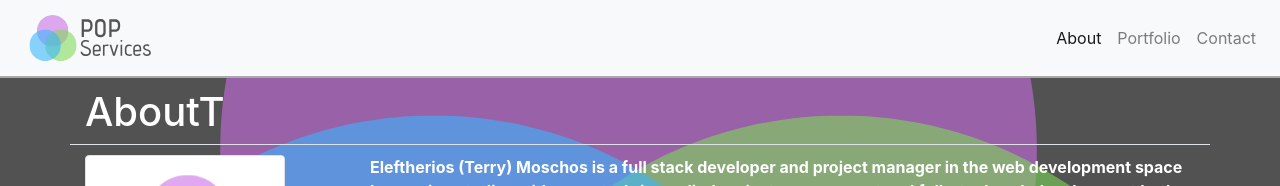
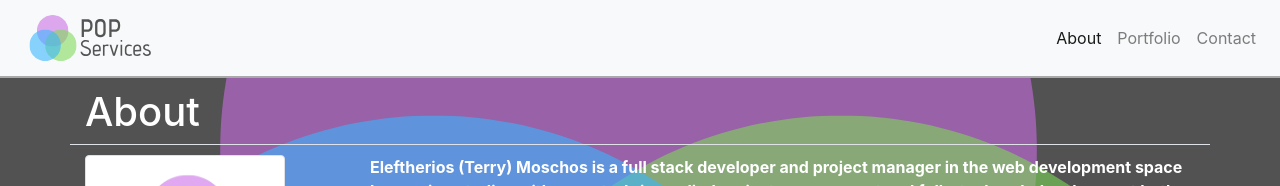
Before and after one commit to EMoschos/emoschos.github.io, a React (Create React App) app: page / in a window 1280 px wide. Shown: the top 186 px of the page. Built offline with nearby package versions, Linux system fonts and the light colour scheme.

Commit message:
Updated head icon

```diff
--- a/public/index.html
+++ b/public/index.html
@@ -2,7 +2,7 @@
 <html lang="en">
   <head>
     <meta charset="utf-8" />
-    <link rel="icon" href="/assets/pics/POPvennSVG2.svg" />
+    <link rel="icon" href="/assets/pics/POPvennICON.ico" />
     <meta name="viewport" content="width=device-width, initial-scale=1" />
     <meta name="theme-color" content="#000000" />
     <meta
--- a/src/pages/About/index.js
+++ b/src/pages/About/index.js
@@ -8,7 +8,7 @@ function About() {
                 <div className="row">
                     <div className="col-sm border-bottom">
                         <h1>
-                            AboutT
+                            About
                         </h1>
                     </div>
                 </div>
```
